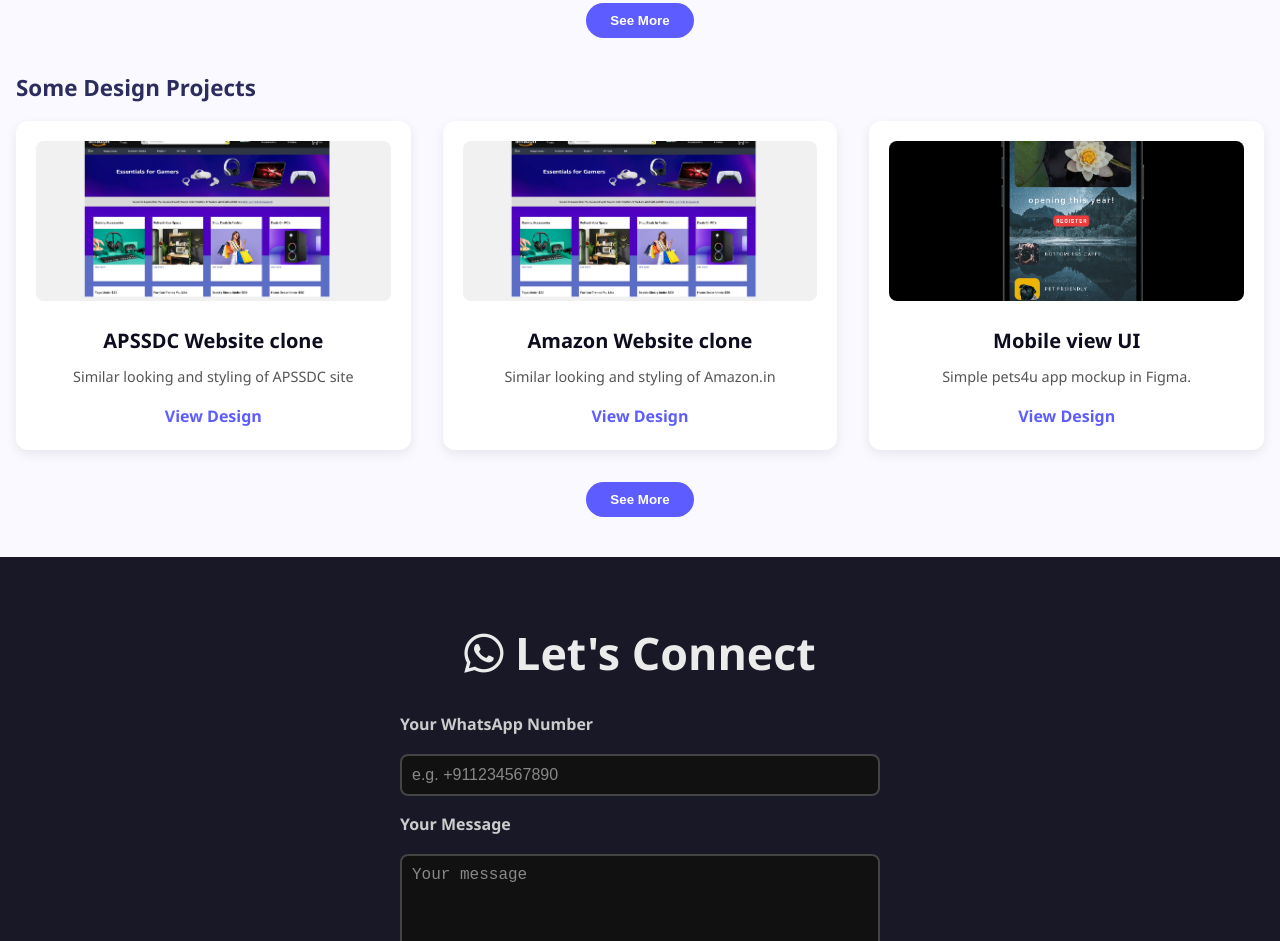
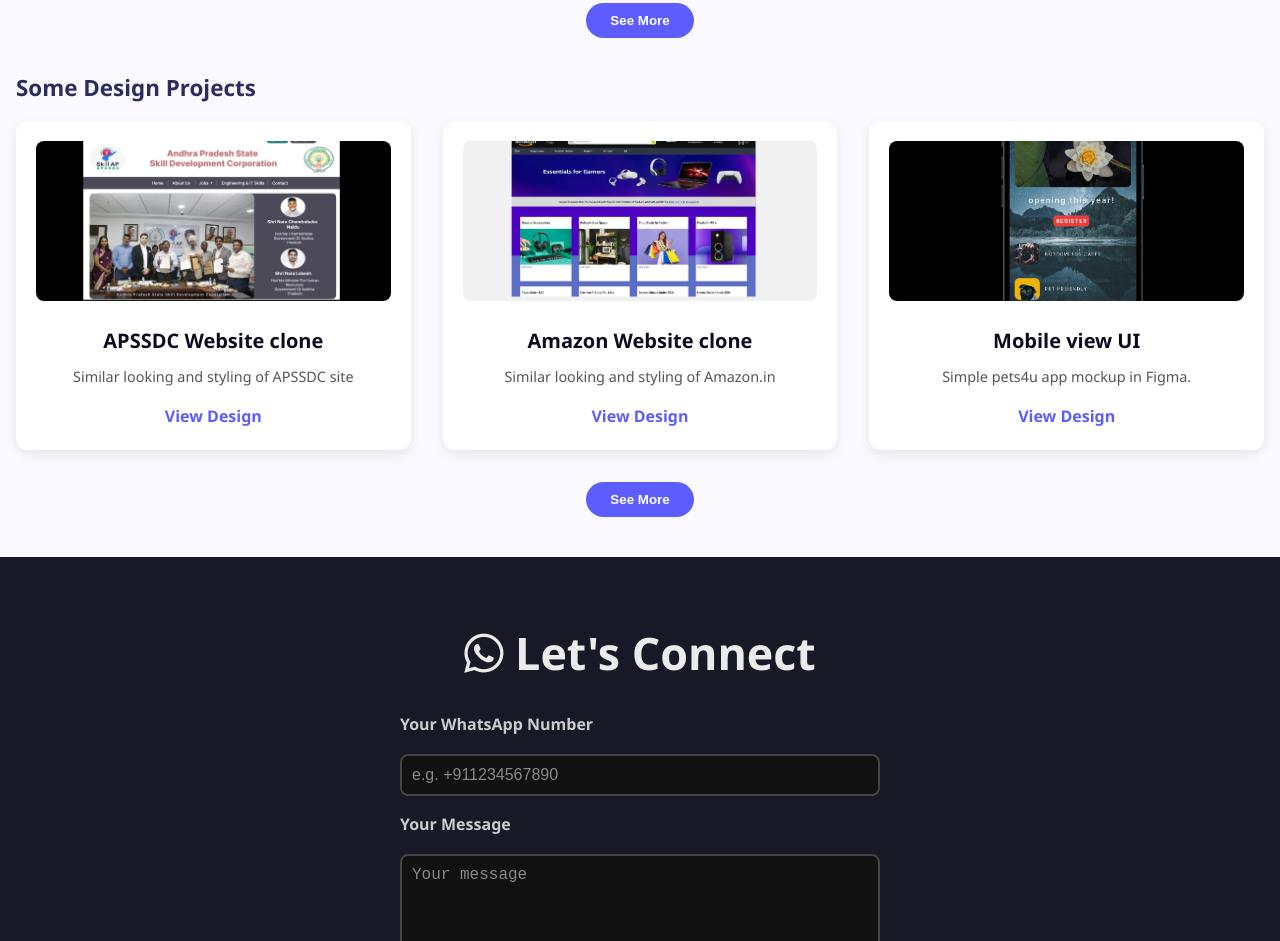
Before and after one commit to Sudeep1502/portfolio-site, a plain HTML site: page index.html in a window 1280 px wide. Shown: the part 1508-2449 px from the top of the page. Drawn offline with nearby package versions, Linux system fonts and the light colour scheme; a web font is replaced by a local one.

Commit message:
Update index.html

```diff
--- a/index.html
+++ b/index.html
@@ -124,7 +124,7 @@
   <div class="project-grid" id="design-projects">
     <!-- Visible Design Projects -->
     <div class="project-card" data-aos="fade-up">
-      <img src="https://github.com/Sudeep1502/portfolio-site/blob/main/assets/AMznclone.png?raw=true" alt="Design 1" />
+      <img src="assets/APclone.png" alt="Design 1" />
       <h3>APSSDC Website clone</h3>
       <p>Similar looking and styling of APSSDC site</p>
       <a href="https://www.figma.com/proto/t8LV43QnnuEJ7jbBiBpu2M/Project-1?node-id=0-1&t=xNS7HczX39AYrWbv-1" target="_blank">View Design</a>
```
